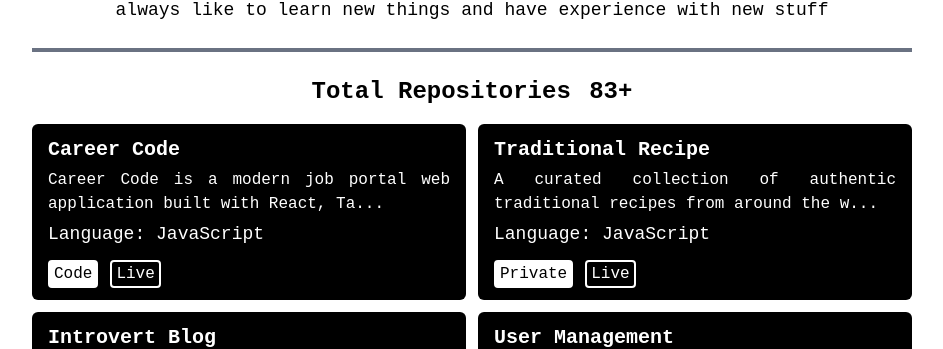
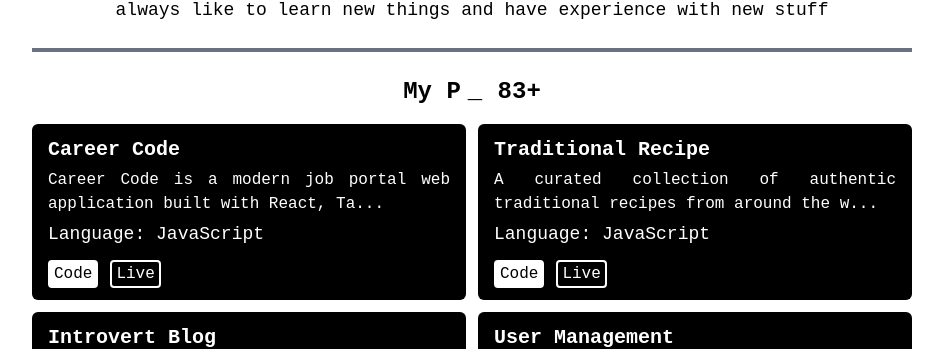
Before and after one commit to shihabuddin-dev/shihabuddin-repo, a React (Vite) app: page / in a window 1280 px wide. Shown: the part 320-669 px from the top of the page, without its empty margins (168-1111 px from the left). Built offline with nearby package versions, Linux system fonts and the light colour scheme.

Commit message:
i have added here  new of the data and added here type wr iter

```diff
--- a/package.json
+++ b/package.json
@@ -16,6 +16,7 @@
     "react-countup": "^6.5.3",
     "react-dom": "^19.0.0",
     "react-icons": "^5.5.0",
+    "react-simple-typewriter": "^5.0.1",
     "tailwindcss": "^4.1.4"
   },
   "devDependencies": {
--- a/public/repositories.json
+++ b/public/repositories.json
@@ -8,7 +8,7 @@
   },
   {
     "name": "Traditional Recipe",
-    "repo": "",
+    "repo": "https://github.com/shihabuddin-dev/traditional-recipe-client",
     "live": "https://traditional-recipe.web.app/",
     "language": "JavaScript",
     "description": "A curated collection of authentic traditional recipes from around the world, built with React and Firebase. Explore, cook, and preserve culinary heritage with easy-to-follow instructions."
--- a/src/components/header/Header.jsx
+++ b/src/components/header/Header.jsx
@@ -14,11 +14,11 @@ const Header = () => {
         />
         <AnimatedStatusCircle size={26} color="#4CAF50" duration={2000} />
       </div>
+       <Fade>
       <h1 className="text-3xl md:text-4xl font-black md:pt-4">SHIHAB UDDIN</h1>
       <p className="text-xl md:text-2xl font-bold text-gray-500">
         (shihabuddin-dev)
       </p>
-      <Fade>
         <div className="flex justify-center items-center gap-2 text-lg">
           <a href="https://www.linkedin.com/in/shihabuddinreal" target="blank">
             <FaLinkedin className="text-blue-800" />
--- a/src/components/repositories/Repositories.jsx
+++ b/src/components/repositories/Repositories.jsx
@@ -1,6 +1,7 @@
 import React, { use, useEffect, useState } from "react";
 import Repository from "../repository/Repository";
 import CountUp from "react-countup";
+import { Typewriter } from "react-simple-typewriter";
 
 const Repositories = ({ repositoriesPromise }) => {
   const repositoriesData = use(repositoriesPromise);
@@ -8,12 +9,25 @@ const Repositories = ({ repositoriesPromise }) => {
   const [showAll, setShowAll] = useState(false);
   useEffect(() => {
     if (showAll) setRepositories(repositoriesData);
-    else setRepositories(repositoriesData.slice(0, 12));
+    else setRepositories(repositoriesData.slice(0, 16));
   }, [showAll, repositoriesData]);
   return (
     <div className=" text-center mt-6">
       <h2 className="text-2xl font-bold space-x-1">
-        <span>Total Repositories</span>{" "}
+        <Typewriter
+          words={[
+            "Total Repositories",
+            "My Projects",
+            "New Projects",
+            "Total Projects",
+          ]}
+          loop={0}
+          cursor
+          cursorStyle="_"
+          typeSpeed={90}
+          deleteSpeed={80}
+          delaySpeed={2000}
+        />{" "}
         <span>
           <CountUp
             start={0}
```
Also changed, not shown: 2 other files (tests, documents, lock files or other folders).
